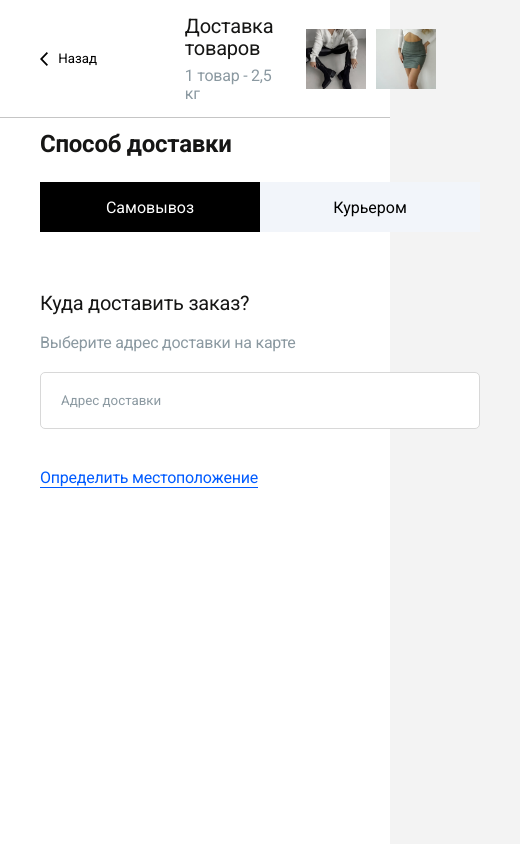
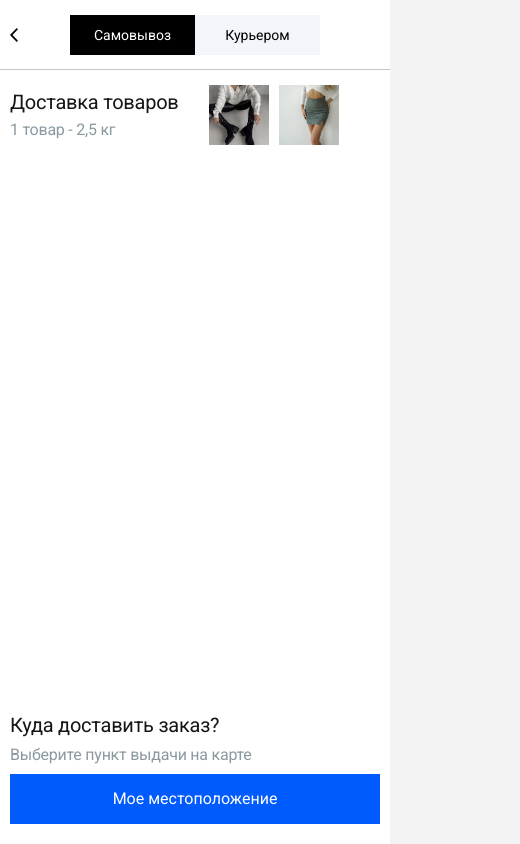
Before and after one commit to suppertoha/sbalo, a website: page src/html/delivery.html in a window 390 px wide. Shown: the whole page, 520 px wide, since content can reach past the window. Drawn offline with nearby package versions, Linux system fonts and the light colour scheme; files that its build step writes are made by us from their sources; files whose address does not match are found by name.

Commit message:
delivery

```diff
--- a/src/html/delivery.html
+++ b/src/html/delivery.html
@@ -16,27 +16,39 @@
     <div class="wrapper">
       <!-- Delivery -->
         <div class="map-delivery">
-          <div class="container map-delivery__container">
+          <div class="map-delivery__container">
             <div class="map-delivery__inner">
               <div class="map-delivery__header header-map">
                 <div class="header-map__inner">
-                  <button class="header-map__button">
-                    <img src="images/next.svg" alt="next">
-                    Назад
-                  </button>
+                  <div class="header-map__button--container">
+                    <button class="header-map__button">
+                      <img src="images/next.svg" alt="next">
+                      <span>Назад</span>
+                    </button>
+
+                    <div class="header-map__buttons--mobile buttons-order">
+                      <button class="buttons-order__button btnMain btn-black">
+                        Самовывоз
+                      </button>
+                      <button class="buttons-order__button btnMain btn-light-blue">
+                        Курьером
+                      </button>
+                    </div>
+
+                  </div>
                   <div class="header-map__items">
                     <div class="header-map__content">
                       <div class="header-map__name">Доставка товаров</div>
                       <div class="header-map__goods">1 товар - 2,5 кг</div>
                     </div>
-                    <div class="header-map__images">
-                      <span>
+                    <ul class="header-map__product">
+                      <li>
                         <img src="images/brand-img1.jpg" alt="brand" />
-                      </span>
-                      <span>
+                      </li>
+                      <li>
                         <img src="images/brand-img2.jpg" alt="brand" />
-                      </span>
-                    </div>
+                      </li>
+                    </ul>
                   </div>
                 </div>
               </div>
@@ -45,20 +57,20 @@
                 <form action="#" class="map-delivery__form form-map">
                   <div class="form-map__inner">
                     <h2 class="form-map__title">Способ доставки</h2>
-                    <div class="form-map__buttons">
-                      <button class="form-map__button btnMain btn-black">
+                    <div class="form-map__buttons buttons-order">
+                      <button class="buttons-order__button btnMain btn-black">
                         Самовывоз
                       </button>
-                      <button class="form-map__button btnMain btn-light-blue">
+                      <button class="buttons-order__button btnMain btn-light-blue">
                         Курьером
                       </button>
                     </div>
 
                     <div class="form-map__subtitle">Куда доставить заказ?</div>
-                    <div class="form-map__text">Выберите адрес доставки на карте</div>
-                    <div class="form-map__input input-map">
+                    <div class="form-map__text" data-text="Выберите пункт выдачи на карте"><span>Выберите адрес доставки на карте</span></div>
+                    <div class="form-map__input input-map input-mobile">
                       <div class="input-map__address delivery-address">
-                        <div class="delivery-address__field delivery-address__field--address ">
+                        <div class="delivery-address__field delivery-address__field--address">
                           <input class="inputMain" type="text" name="address" placeholder="Адрес доставки"><small class="delivery-address__error-msg"></small>
                         </div>
                         <!--<div class="delivery-address__field delivery-address__field--apartment">
@@ -81,7 +93,7 @@
                         </div>-->
                       </div>
                     </div>
-                    <div class="form-map__location btn-hover">Определить местоположение</div>
+                    <button class="form-map__location btn-hover" data-btn="Мое местоположение"><span>Определить местоположение</span></button>
                   </div>
                 </form>
 
--- a/src/scss/block/_block.scss
+++ b/src/scss/block/_block.scss
@@ -71,10 +71,14 @@
   font-size: 16px;
   border-bottom: 1px solid #005BFF;
   color: #005BFF;
-
+  width: auto;
+  cursor: pointer;
   &:hover{
     border-bottom: 1px solid transparent;
   }
+
+  background: transparent;
+  text-align: left;
 }
 
 //! checkbox
--- a/src/scss/delivery/_delivery.scss
+++ b/src/scss/delivery/_delivery.scss
@@ -1,23 +1,48 @@
 .map-delivery {
   background: #ffffff;
   height: 100%;
+  max-width: 1920px;
+  overflow: hidden;
+  margin: 0 auto;
 
   &__container {
-    padding: 0;
+
     height: inherit;
   }
 
   &__inner {
     height: inherit;
+    position: relative;
+
   }
 
   &__header {
+    position: relative;
+    &:before{
+      content: '' ;
+      display: inline-block;
+      width: 100%;
+      height: 1px;
+      position: absolute;
+      background: #C5C5C5;;
+      left: 0%;
+      bottom: 0px;
+
+      @media screen and (max-width: 767px) {
+        display: none;
+      }
+    }
   }
 
   &__body {
     display: flex;
+    height: inherit;
     padding-top: 91px;
-    height: inherit;
+
+    @media screen and (max-width: 767px) {
+      flex-direction: column-reverse;
+      //justify-content: flex-end;
+    }
   }
 
   &__form {
@@ -31,38 +56,122 @@
 .header-map {
   background: #ffffff;
   padding: 15px 0;
-  border-bottom: 1px solid #C5C5C5;
-  position: fixed;
+  position: absolute;
   z-index: 1;
   top: 0;
   left: 0;
   right: 0;
 
+  @media screen and (max-width: 767px) {
+    padding: 0;
+  }
 
   &__inner {
     display: flex;
     align-items: center;
+
+    @media screen and (max-width: 767px) {
+      flex-direction: column;
+    }
+  }
+
+  &__button--container{
+    display: flex;
+    align-items: center;
+    width: 520px;
+    padding: 0px 40px;
+    flex-shrink: 0;
+
+    @media screen and (max-width: 991px) {
+      width: 370px;
+      padding: 0 20px;
+    }
+
+    @media screen and (max-width: 767px) {
+      width: 100%;
+      padding: 15px 70px;
+
+      position: relative;
+      &:before{
+        content: '' ;
+        display: inline-block;
+        width: 100%;
+        height: 1px;
+        position: absolute;
+        background: #C5C5C5;;
+        left: 0%;
+        bottom: 0px;
+      }
+    }
+
   }
 
   &__button {
-    display: flex;
+    width: 30%;
+    cursor: pointer;
+    display: inline-flex;
     align-items: center;
-    background: transparent;
-    width: 520px;
+    background: #ffffff;
     text-align: left;
-    padding: 0 40px;
+    padding: 10px 0;
     img{
       margin-right: 10px;
     }
+
+    @media screen and (max-width: 767px) {
+      width: 40px;
+      height: 40px;
+
+      position: absolute;
+      left: 10px;
+      top: 50%;
+      transform: translateY(-50%);
+
+
+      span{
+        display: none;
+      }
+    }
+
+  }
+
+  &__buttons--mobile{
+
+    &.buttons-order{
+      display: none;
+
+      @media screen and (max-width: 767px) {
+        display: flex;
+        width: 100%;
+
+        .btnMain {
+          height: 40px;
+          font-size: 14px;
+        }
+      }
+    }
+
   }
 
   &__items {
     display: flex;
     align-items: center;
+
+    @media screen and (max-width: 767px) {
+      width: 100%;
+      padding: 15px 0;
+    }
+
   }
 
   &__content {
     margin: 0 33px 0 56px;
+    flex-shrink: 0;
+
+    @media screen and (max-width: 767px) {
+      margin: 0;
+      padding: 0 30px 0 10px;
+    }
   }
 
   &__name {
@@ -75,14 +184,16 @@
     font-size: 16px;
   }
 
-  &__images {
+  &__product {
     display: flex;
+    overflow: auto;
 
-    span{
+    li{
       display: flex;
       align-items: flex-start;
       width: 60px;
       height: 60px;
+      flex-shrink: 0;
 
       img{
         width: 100%;
@@ -96,46 +207,100 @@
     }
   }
 }
+
 .form-map {
   width: 520px;
   padding: 40px 40px 0;
   flex-shrink: 0;
 
-  &__inner {
+  .input-mobile{
+    @media screen and (max-width: 767px) {
+      display: none;
+    }
   }
 
   &__title {
     margin-bottom: 25px;
+
+    @media screen and (max-width: 767px) {
+      display: none;
+    }
   }
 
   &__buttons {
-    display: flex;
     margin-bottom: 60px;
-  }
 
-  &__button {
-    height: 50px;
+    @media screen and (max-width: 767px) {
+      &.buttons-order{
+        display: none;
+      }
+
+    }
   }
 
   &__subtitle {
     font-size: 20px;
     margin-bottom: 20px;
+
+    @media screen and (max-width: 767px) {
+      margin-bottom: 10px;
+    }
+  }
+
+  &__location{
+    @media screen and (max-width: 767px) {
+      margin-bottom: 10px;
+      height: 50px;
+      background: #005BFF;
+      width: 100%;
+      text-align: center;
+      color: #ffffff;
+      span{
+        display: none;
+      }
+      &:before{
+        content: attr(data-btn);
+      }
+    }
   }
 
   &__text {
     margin-bottom: 20px;
     font-size: 16px;
     color: #8B99A1;
+
+    @media screen and (max-width: 767px) {
+      margin-bottom: 10px;
+      span{
+        display: none;
+      }
+      &:before{
+        content: attr(data-text);
+      }
+    }
   }
 
-  &__input {
+  @media screen and (max-width: 991px) {
+    width: 370px;
+    padding: 20px;
   }
 
-  &__location {
+  @media screen and (max-width: 767px) {
+    padding: 10px;
+    width: 100%;
+  }
+
+
+}
+
+.buttons-order{
+  display: flex;
+
+  &__button {
+    height: 50px;
   }
 }
-.Mainbtn {
-}
+
 .input-map {
 
   &__address {
```
